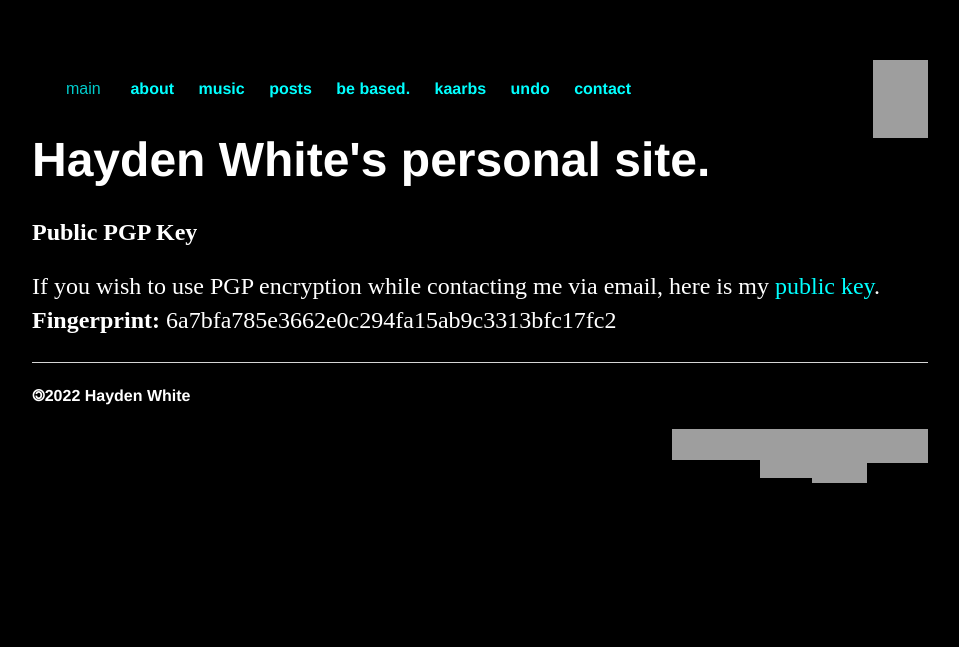
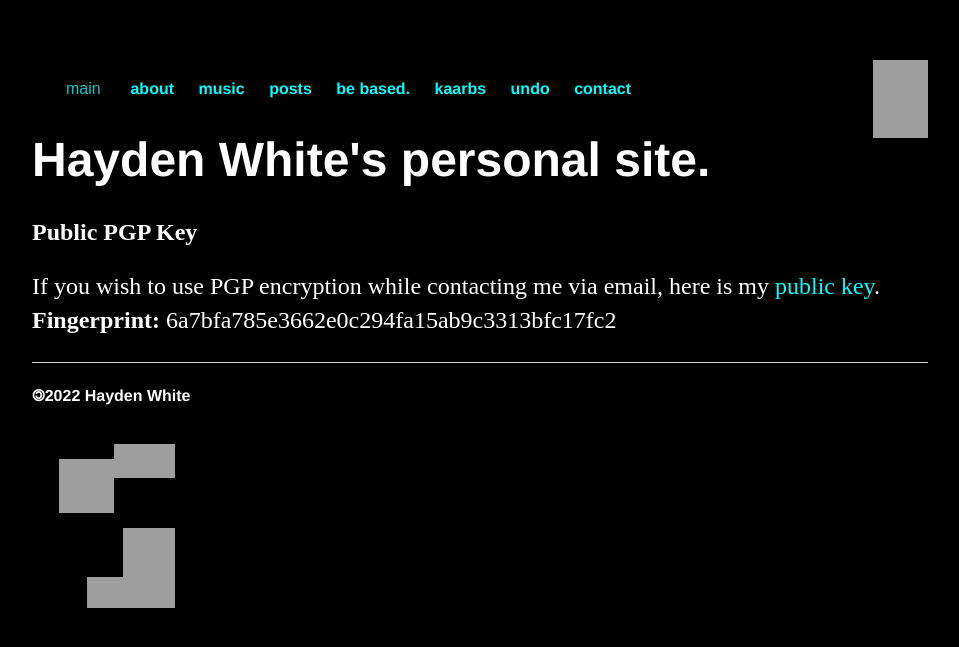
Before and after one commit to whiteVHS/whiteVHS.github.io, a Jekyll site: the page built from pgp/index.html, in a window 1280 px wide. Shown: the top 647 px of the page, without its empty margins (160-1119 px from the left). Built offline with Jekyll 4.4.1, drawn with Linux system fonts in a browser that asks for light colours; grey boxes are pictures that could not be loaded.

Commit message:
Update default.html

```diff
--- a/_layouts/default.html
+++ b/_layouts/default.html
@@ -33,11 +33,12 @@
 			<footer>
 	    		<ul>
 	    <li><p><small>🄯2022 Hayden White</small></p></li>
-	    <li><a href="https://haydenwhite.bandcamp.com" target="_blank" rel="noopener noreferrer" title="white VHS"><img alt="bandcamp" src="https://64.media.tumblr.com/a15f71ce5371c3df576cf1b4c498c1be/8c1923369cd1bbd9-00/s540x810/dce136d274a2b3f2af9147d9252284aba73f68a2.pnj" width="61" height="34" /></a>
-            <li><a href="https://github.com/whiteVHS/whiteVHS.github.io/" target="_blank" rel="noopener noreferrer" title="Source Code"><img alt="source" src="https://64.media.tumblr.com/31f49a849cd1b6acaaebbd951daac2fa/4e5b695432143826-c7/s540x810/90e98fb64abbf3b2f526c42249553d7557db5110.pnj" width="55" height="54" /></a>
-            <li><a href="http://www.gnu.org/" target="_blank" rel="noopener noreferrer" title="The GNU Project"><img alt="GNU" src="https://64.media.tumblr.com/633760e6e140e3edd28cafe45816a97e/41478122cf0091a4-8c/s540x810/9c7a91100748874f59301406b513bb65a77dcd2b.pnj" width="52" height="49" /></a>
-	    <li><a href="https://agoraroad.neocities.org/" target="_blank" rel="noopener noreferrer" title="Agora Road"><img alt="Agora Road" src="https://forum.agoraroad.com/index.php?media/240x60-banner.3433/full" width="88" height="31" /></a>
-				</ul>
+				<div class="div1">
+	    <div><li><a href="https://haydenwhite.bandcamp.com" target="_blank" rel="noopener noreferrer" title="white VHS"><img alt="bandcamp" src="https://64.media.tumblr.com/a15f71ce5371c3df576cf1b4c498c1be/8c1923369cd1bbd9-00/s540x810/dce136d274a2b3f2af9147d9252284aba73f68a2.pnj" width="61" height="34" /></a></div>
+            <div><li><a href="https://github.com/whiteVHS/whiteVHS.github.io/" target="_blank" rel="noopener noreferrer" title="Source Code"><img alt="source" src="https://64.media.tumblr.com/31f49a849cd1b6acaaebbd951daac2fa/4e5b695432143826-c7/s540x810/90e98fb64abbf3b2f526c42249553d7557db5110.pnj" width="55" height="54" /></a></div>
+            <div><li><a href="http://www.gnu.org/" target="_blank" rel="noopener noreferrer" title="The GNU Project"><img alt="GNU" src="https://64.media.tumblr.com/633760e6e140e3edd28cafe45816a97e/41478122cf0091a4-8c/s540x810/9c7a91100748874f59301406b513bb65a77dcd2b.pnj" width="52" height="49" /></a><div>
+	    <div><li><a href="https://agoraroad.neocities.org/" target="_blank" rel="noopener noreferrer" title="Agora Road"><img alt="Agora Road" src="https://forum.agoraroad.com/index.php?media/240x60-banner.3433/full" width="88" height="31" /></a></div>
+			</div>	</ul>
 			</footer>
 		</body>
 	</html>
```
